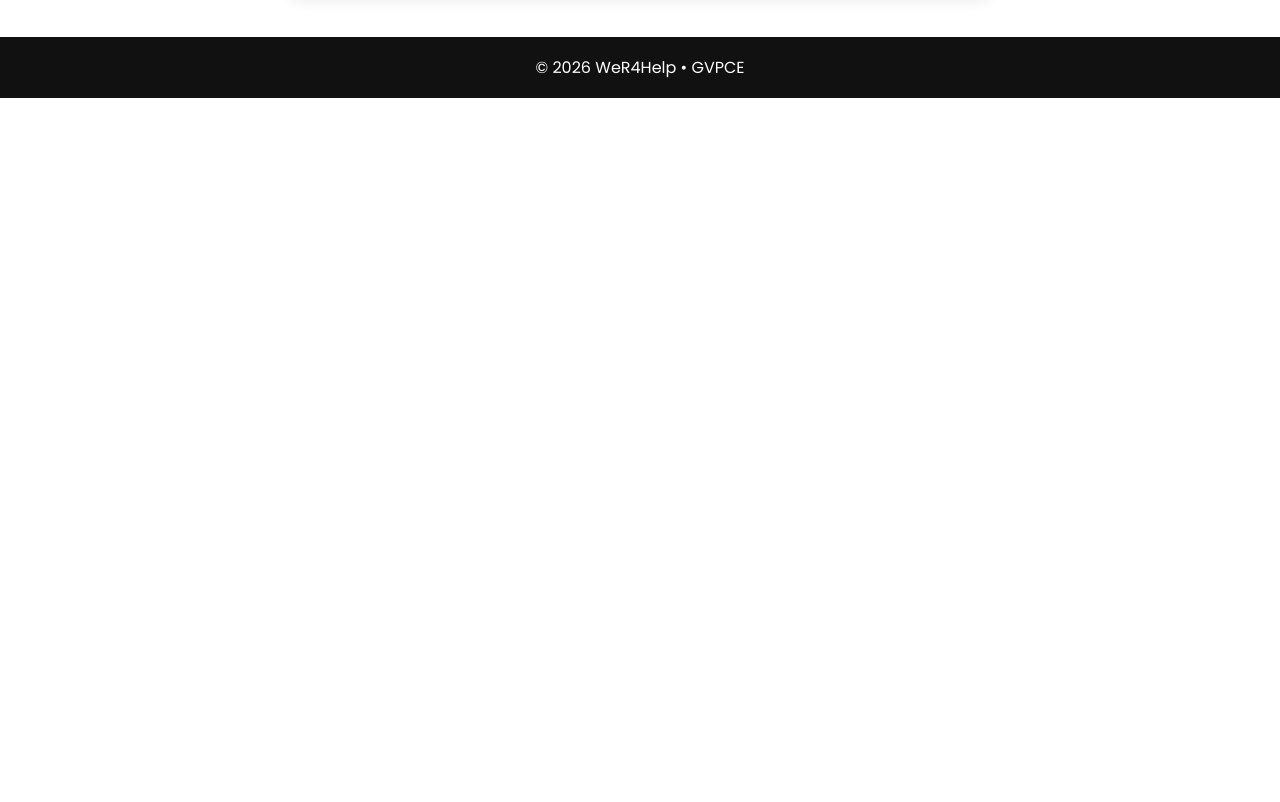
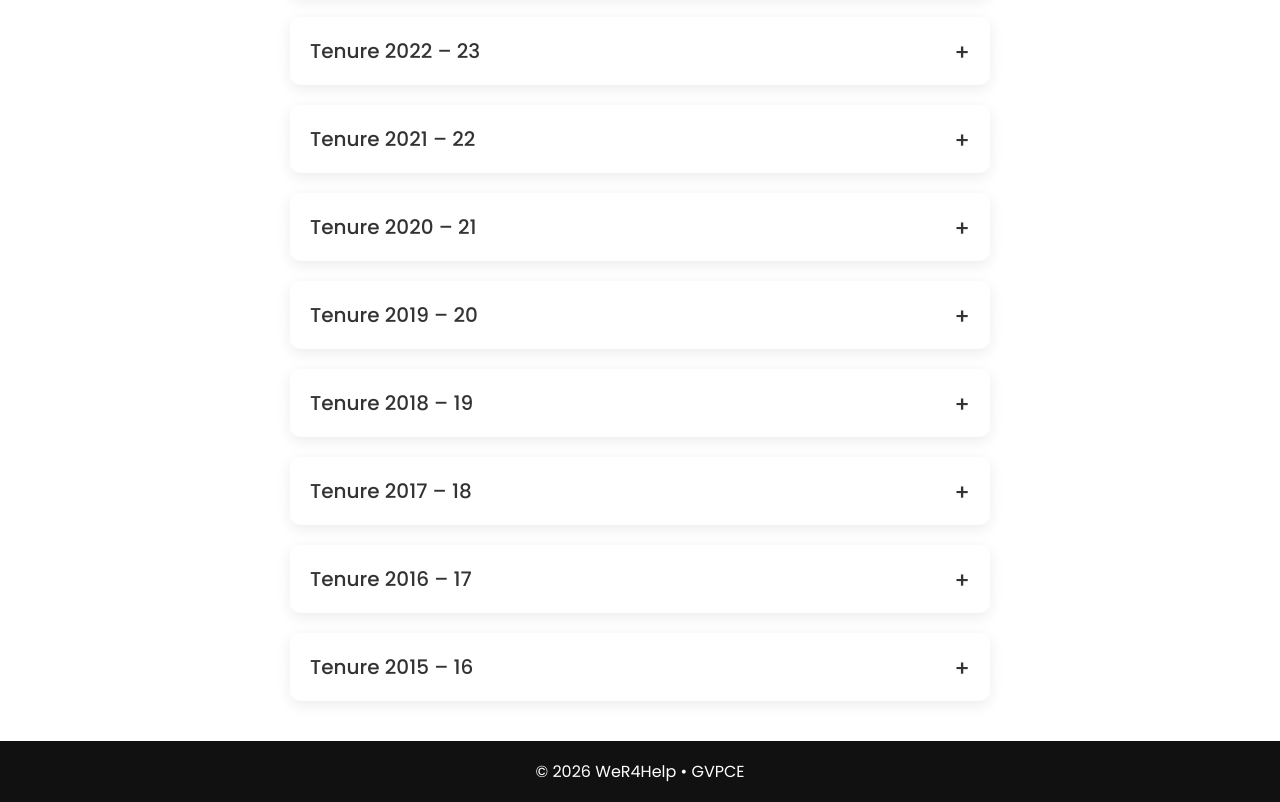
Before and after one commit to wer4help/wer4help-website, a plain HTML site: page events.html in a window 1280 px wide. Shown: the part 634-1436 px from the top of the page. Before the commit the page ends 800 px from the top, so only its background shows below. Drawn offline with Linux system fonts and the light colour scheme.

Commit message:
Update events.html

```diff
--- a/events.html
+++ b/events.html
@@ -124,6 +124,53 @@ View Activity Report </a>
 
 </details>
 
+  <!-- Tenure 2022-23 -->
+<details class="event-box">
+<summary>Tenure 2022 – 23</summary>
+<a href="#" target="_blank" class="pdf-btn">View Activity Report</a>
+</details>
+
+<!-- Tenure 2021-22 -->
+<details class="event-box">
+<summary>Tenure 2021 – 22</summary>
+<a href="#" target="_blank" class="pdf-btn">View Activity Report</a>
+</details>
+
+<!-- Tenure 2020-21 -->
+<details class="event-box">
+<summary>Tenure 2020 – 21</summary>
+<a href="#" target="_blank" class="pdf-btn">View Activity Report</a>
+</details>
+
+<!-- Tenure 2019-20 -->
+<details class="event-box">
+<summary>Tenure 2019 – 20</summary>
+<a href="#" target="_blank" class="pdf-btn">View Activity Report</a>
+</details>
+
+<!-- Tenure 2018-19 -->
+<details class="event-box">
+<summary>Tenure 2018 – 19</summary>
+<a href="#" target="_blank" class="pdf-btn">View Activity Report</a>
+</details>
+
+<!-- Tenure 2017-18 -->
+<details class="event-box">
+<summary>Tenure 2017 – 18</summary>
+<a href="#" target="_blank" class="pdf-btn">View Activity Report</a>
+</details>
+
+<!-- Tenure 2016-17 -->
+<details class="event-box">
+<summary>Tenure 2016 – 17</summary>
+<a href="#" target="_blank" class="pdf-btn">View Activity Report</a>
+</details>
+
+<!-- Tenure 2015-16 -->
+<details class="event-box">
+<summary>Tenure 2015 – 16</summary>
+<a href="#" target="_blank" class="pdf-btn">View Activity Report</a>
+</details>
 </div>
 
 </main>
```
